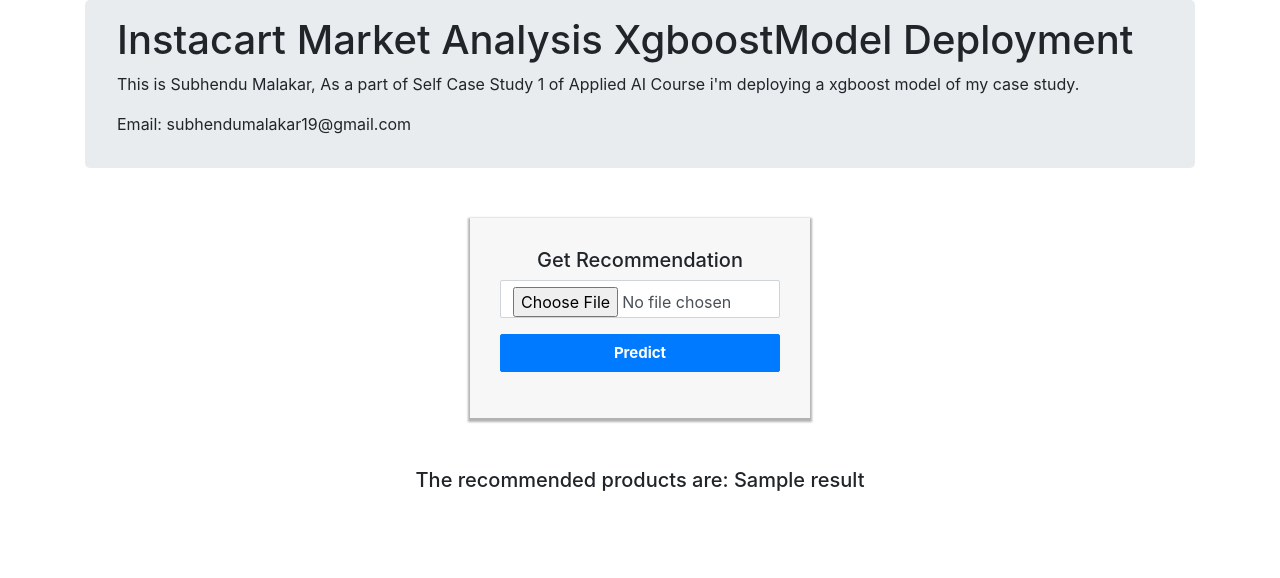
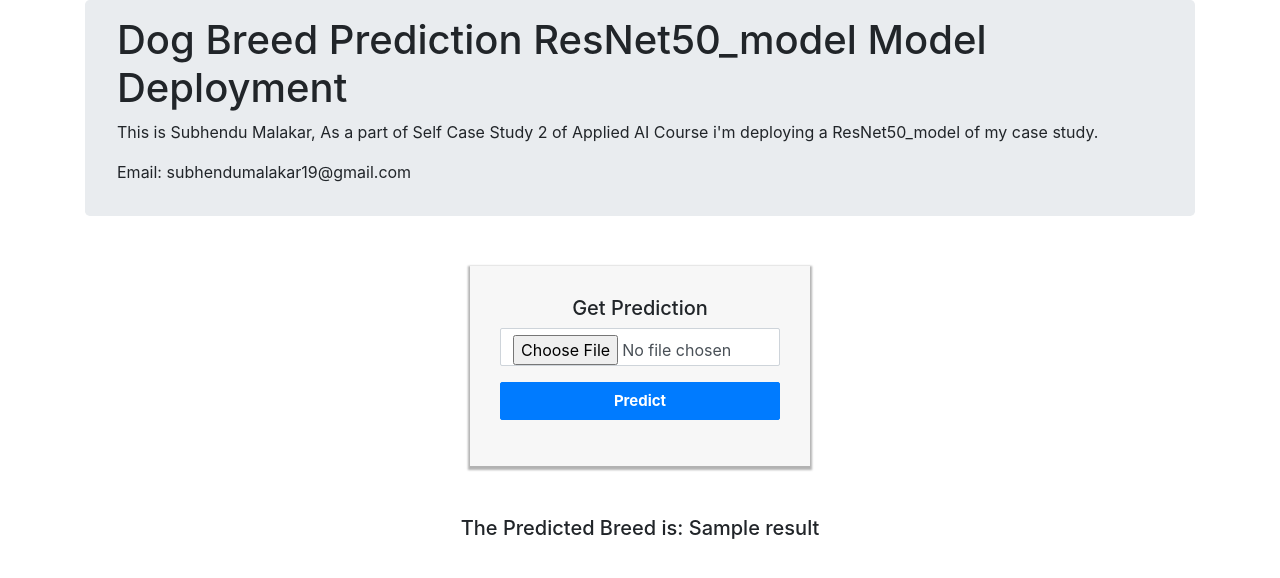
Before and after one commit to subhenduMalakar/cs2_d, a Python web app: template templates/index.html in a window 1280 px wide. Shown: the top 578 px of the page. Run offline with Jinja, Linux system fonts and the light colour scheme; the template is opened without the code that fills it: most values are stand-ins (such as "Sample title", 1, 10 or a date in 2020); some libraries are stand-ins or nearby versions.

Commit message:
first commit

```diff
--- a/templates/index.html
+++ b/templates/index.html
@@ -4,8 +4,8 @@
 
     <div class="container">
         <div class="jumbotron">
-          <h1>Instacart Market Analysis XgboostModel Deployment</h1>
-          <p>This is Subhendu Malakar, As a part of Self Case Study 1 of Applied AI Course i'm deploying a xgboost model of my case study.</p>
+          <h1>Dog Breed Prediction ResNet50_model Model Deployment</h1>
+          <p>This is Subhendu Malakar, As a part of Self Case Study 2 of Applied AI Course i'm deploying a ResNet50_model of my case study.</p>
           <p>Email: subhendumalakar19@gmail.com</p>
         </div>
     </div>
@@ -48,7 +48,7 @@
 <body>
 <div class="login-form">
     <form action="/" method="post" enctype="multipart/form-data">
-        <h5 class="text-center">Get Recommendation</h5>
+        <h5 class="text-center">Get Prediction</h5>
         <div class="form-group">
             <input type="file" name="file" autocomplete="off" class="form-control" placeholder=" .jpg" required="required" n>
 
@@ -59,7 +59,7 @@
 
     </form>
 </div>
-<h5 class="text-center">The recommended products are: {{result}}</h5>
+<h5 class="text-center">The Predicted Breed is: {{result}}</h5>
 </body>
 
 
```
Also changed, not shown: app.py (+4 -9 lines).
